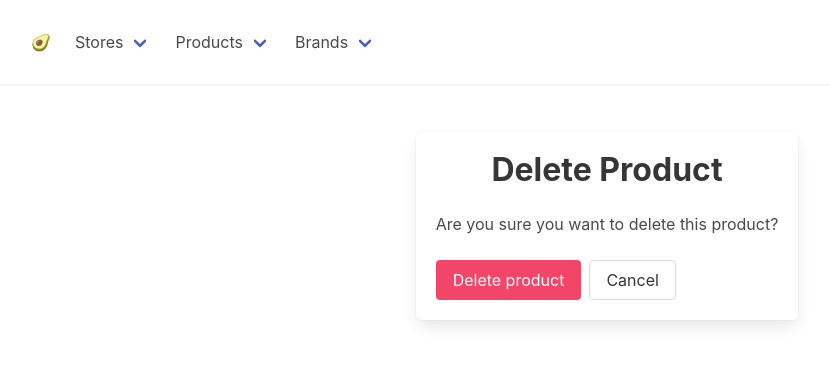
After one commit to deadlyraptor/agora, a Django app: page /product/1/delete/ in a window 1280 px wide. The commit adds this page. Shown: the top 367 px of the page, without its empty margins (33-863 px from the left). Run offline with Django 4.2, Linux system fonts and the light colour scheme; tables that the repository leaves empty hold one stand-in row (values such as "Sample post"); some libraries are stand-ins or nearby versions.

Commit message:
Create ProductDeleteView

```diff
--- a/agora/apps/products/urls.py
+++ b/agora/apps/products/urls.py
@@ -12,6 +12,9 @@ urlpatterns = [
     path('<int:pk>/edit/',
          views.ProductUpdateView.as_view(),
          name='product-update'),
+    path('<int:pk>/delete/',
+         views.ProductDeleteView.as_view(),
+         name='product-delete'),
     path('brand/new/',
          views.ProductBrandCreateView.as_view(),
          name='product-brand-create'),
--- a/agora/apps/products/views.py
+++ b/agora/apps/products/views.py
@@ -1,6 +1,6 @@
 from django.contrib.messages.views import SuccessMessageMixin
 from django.urls import reverse_lazy
-from django.views.generic import CreateView, ListView, UpdateView
+from django.views.generic import CreateView, DeleteView, ListView, UpdateView
 
 from agora.apps.products.forms import ProductForm, ProductBrandForm
 from agora.apps.products.models import Product, ProductBrand
@@ -25,7 +25,7 @@ class ProductCreateView(SuccessMessageMixin, CreateView):
     model = Product
     form_class = ProductForm
     success_url = reverse_lazy('product-create')
-    success_message = '%(name)s added to %(store)s successfully.'
+    success_message = '%(name)s (%(brand)s) successfully created.'
     template_name = 'products/product_form.html'
     extra_context = {'title': 'Create Product', 'button': 'Create'}
 
@@ -41,6 +41,16 @@ class ProductUpdateView(SuccessMessageMixin, UpdateView):
     extra_context = {'title': 'Update Product', 'button': 'Update'}
 
 
+class ProductDeleteView(SuccessMessageMixin, DeleteView):
+    """A view for deleting Products."""
+
+    model = Product
+    success_url = reverse_lazy('product-list')
+    success_message = 'Product successfully deleted.'
+    template_name = 'products/product_confirm_delete.html'
+    extra_context = {'title': 'Delete Product'}
+
+
 class ProductBrandCreateView(SuccessMessageMixin, CreateView):
     """A view for creating new product brands."""
 
--- /dev/null
+++ b/agora/templates/products/product_confirm_delete.html
@@ -0,0 +1,25 @@
+{% extends "base.html" %}
+{% block content %}
+
+<section class="section">
+    <div class="container">
+        <div class="columns is-centered">
+            <div class="column is-narrow">
+                <form class="box" action="{% url 'product-delete' product.pk %}" method="POST">
+                    <div class="content">
+                        <h1 class="title has-text-centered has-text-weight-bold">{{ title }}</h1>
+                        <p>Are you sure you want to delete this product?</p>
+                    </div>
+                    {% csrf_token %}
+                    {{ form }}
+                    <div class="buttons">
+                        <button class="button is-danger" type="submit">Delete product</button>
+                        <a href="{% url 'store-list' %}" class="button">Cancel</a>
+                    </div>
+                </form>
+            </div>
+        </div>
+    </div>
+</section>
+
+{% endblock content %}
--- a/agora/templates/products/product_list.html
+++ b/agora/templates/products/product_list.html
@@ -10,7 +10,7 @@
                     <tr>
                         <th>Name</th>
                         <th>Price</th>
-                        <td>Brand</td>
+                        <th>Brand</th>
                         <th>Store</th>
                         <th class="has-text-centered">Actions</th>
                     </tr>
@@ -20,7 +20,7 @@
                     <tr>
                         <td>{{ product.name }}</td>
                         <td>{{ product.price }}</td>
-                        <td>{{ product.brand }}</td>
+                        <td>{{ product.brand.name }}</td>
                         <td>{{ product.brand.store }}</td>
                         <td class="has-text-centered">
                             <a href="{% url 'product-update' product.pk %}">
@@ -31,7 +31,7 @@
                                     </span>
                                 </span>
                             </a>
-                            <a href="#">
+                            <a href="{% url 'product-delete' product.pk %}">
                                 <span class="icon-text">
                                     <span class="icon has-text-danger">
                                         <i class="fas fa-trash" aria-hidden="true" title="Delete product"></i>
```
